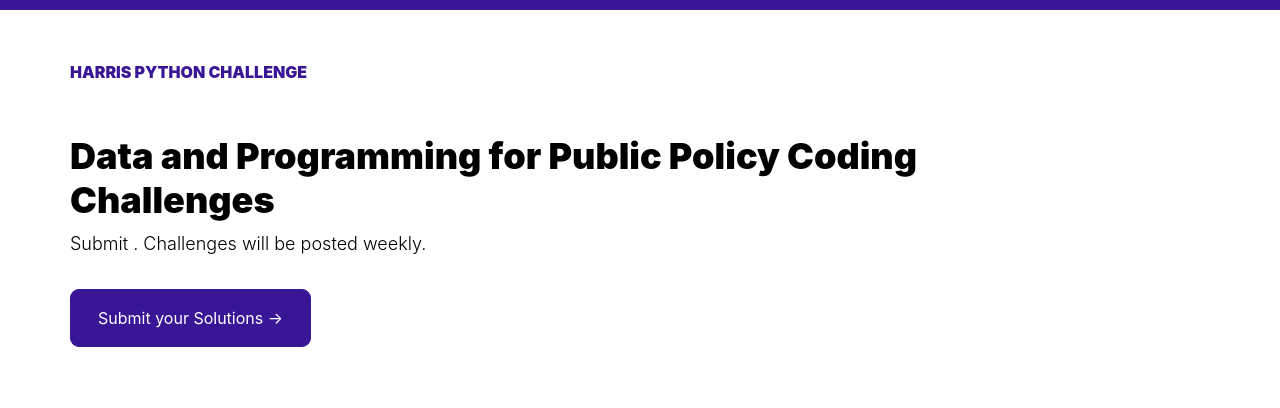
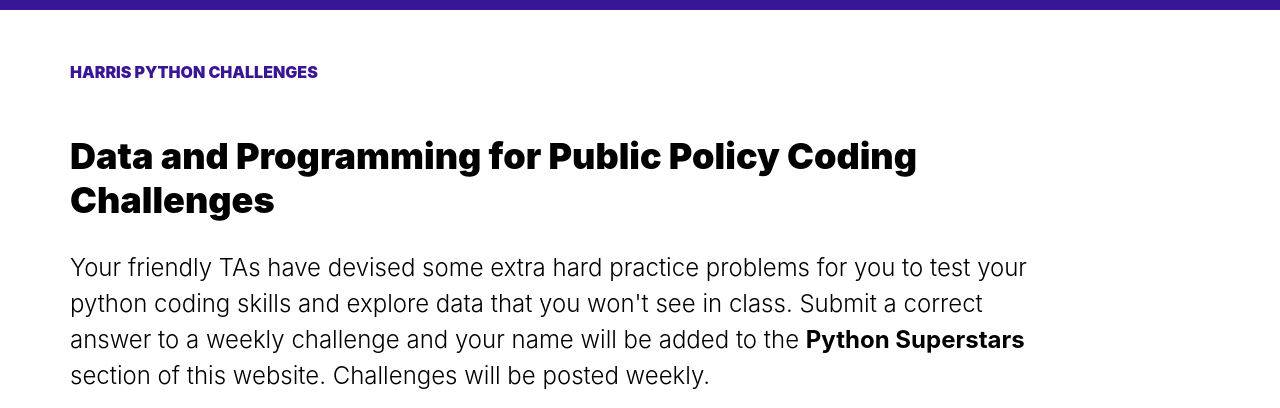
Before and after one commit to Programming-for-Public-Policy-TAs/python-challenge-site, a Gatsby site: page / in a window 1280 px wide. Shown: the top 408 px of the page. Built offline with nearby package versions, Linux system fonts and the light colour scheme; Gatsby itself is replaced by a stand-in of ours.

Commit message:
updated index

```diff
--- a/gatsby-config.js
+++ b/gatsby-config.js
@@ -6,7 +6,7 @@
 
 module.exports = {
   siteMetadata: {
-    title: `Harris Python Challenge`,
+    title: `Harris Python Challenges`,
     description: `A site for for hosting and submitting python coding challenges for Harris students.`,
     siteUrl: `https://harris-python-challenges.netlify.com/`,
     home: {
--- a/src/components/heroHeader.js
+++ b/src/components/heroHeader.js
@@ -17,8 +17,10 @@
     render={data => (
       <div className="hero-header">
         <div className="headline">{data.site.siteMetadata.home.title}</div>
+        <br></br>
         <div className="primary-content">
-          <p>Submit . Challenges will be posted weekly.</p>
+          <p>Your friendly TAs have devised some extra hard practice problems for you to test your python coding skills and explore data that you won't see in class.
+          Submit a correct answer to a weekly challenge and your name will be added to the <b>Python Superstars</b> section of this website. Challenges will be posted weekly.</p>
         </div>
         <Link to='/contact' className="button -primary">Submit your Solutions &rarr;</Link>
       </div>
--- a/src/styles/global.scss
+++ b/src/styles/global.scss
@@ -100,10 +100,15 @@
   }
 }
 .primary-content {
-  font-size: 18px;
+  font-size: 24px;
   margin-bottom: 32px;
   line-height: 1.5;
   font-weight: 300;
+}
+.secondary-content {
+  font-size: 24px;
+  margin-bottom: 24px;
+  line-height: 1.5;
 }
 .post {
   padding: 0;
```
